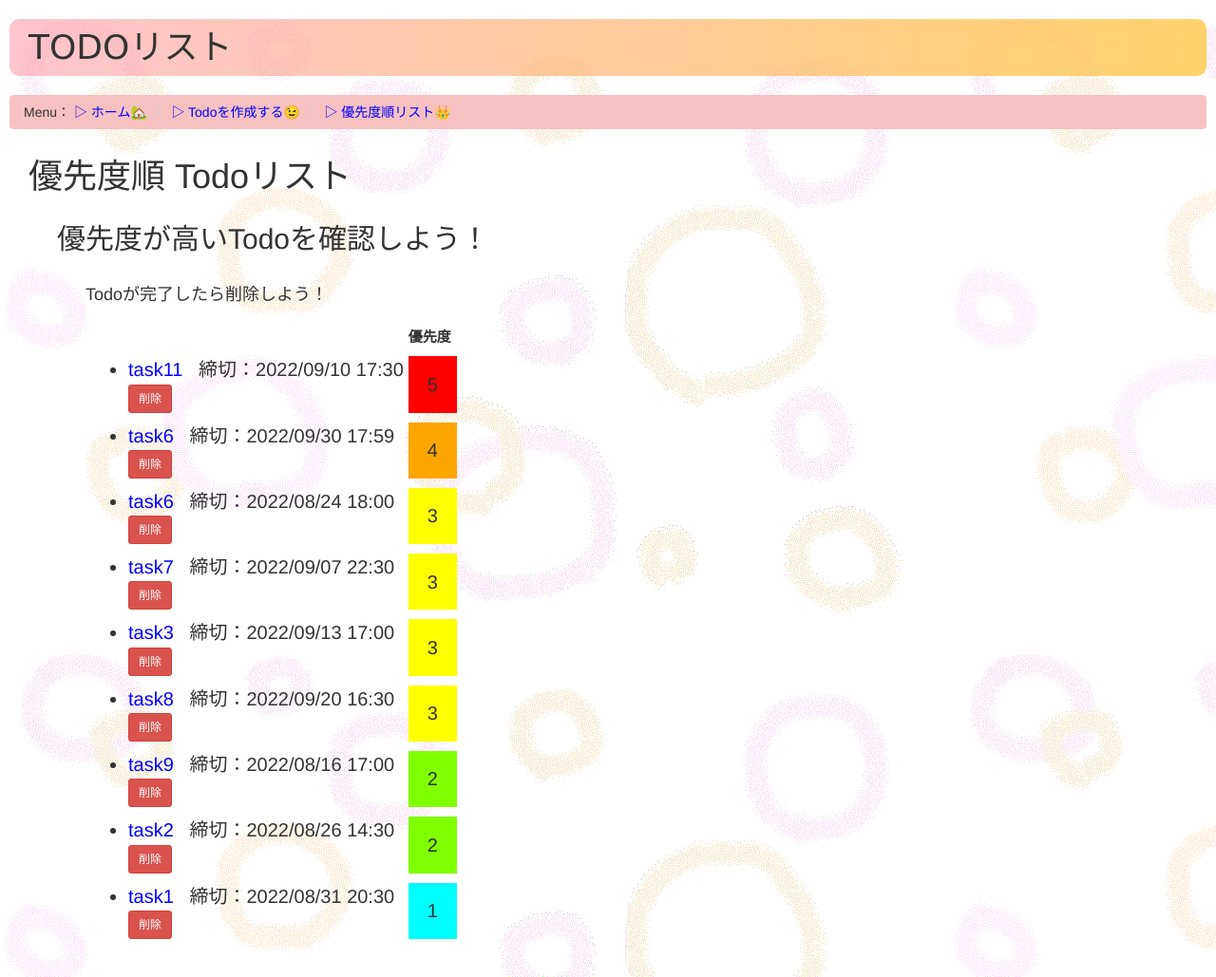
After one commit to chikuwa1/Todo, a Django app: page /todos/priolity_list/ in a window 1280 px wide. The commit adds this page. Shown: the whole page at 95% size. Run offline with Django 4.2, Linux system fonts and the light colour scheme; data comes from the database, SQL or seed files in the repository; some libraries are stand-ins or nearby versions.

Commit message:
added priolity_list

```diff
--- a/mysite/todos/static/todos/style.css
+++ b/mysite/todos/static/todos/style.css
@@ -29,7 +29,8 @@ div {
     /*上右下左*/
 }
 
-.nearest {
+.nearest,
+.priolity {
     font-size: 20px;
 }
 
@@ -48,3 +49,13 @@ div {
 .todo_detail {
     margin: 30px 0px 30px 30px;
 }
+
+.priolity {
+    border-collapse: separate;
+    border-spacing: 5px 10px;
+}
+
+th {
+    font-size: 15px;
+    height: 15px;
+}
--- a/mysite/todos/templates/todos/index.html
+++ b/mysite/todos/templates/todos/index.html
@@ -45,7 +45,7 @@
                     {% endfor %}
                 </ul>
                 {% else %}
-                <p> No todos! Let's create todos:) </p>
+                <p class="attention"> 作成されたTodoがありません。<br>新しいTodoを作成しましょう！ </p>
                 {% endif %}
             </div>
         </div>
--- /dev/null
+++ b/mysite/todos/templates/todos/priolity_list.html
@@ -0,0 +1,76 @@
+<!--優先度順のリストを表示する画面-->
+<!DOCTYPE html>
+<html lang="ja">
+
+<head>
+    <meta charset="utf-8">
+    {% load static %}
+
+    <link rel="stylesheet" href="https://maxcdn.bootstrapcdn.com/bootstrap/3.3.7/css/bootstrap.min.css">
+    <script src="https://ajax.googleapis.com/ajax/libs/jquery/3.2.0/jquery.min.js"></script>
+    <script src="https://maxcdn.bootstrapcdn.com/bootstrap/3.3.7/js/bootstrap.min.js"></script>
+
+    <link rel="stylesheet" type="text/css" href="{% static 'todos/style.css' %}">
+
+    <title>TODOリスト</title>
+</head>
+
+<body>
+    <h1 class="title">TODOリスト</h1>
+
+    <ul class="breadcrumb">
+        Menu：
+        <li><a href="{% url 'todos:index'%}">▷ ホーム🏡</a></li>
+        <li><a href="{% url 'todos:create'%}"> ▷ Todoを作成する😉</a></li>
+        <li><a href="{% url 'todos:priolity'%}"> ▷ 優先度順リスト👑</a></li>
+    </ul>
+    <div>
+        <h1 class="menu">優先度順 Todoリスト</h1>
+        <div>
+            <h2>優先度が高いTodoを確認しよう！</h2>
+            <div>
+                <p class="sentence">Todoが完了したら削除しよう！</p>
+                {% if priolity_todo_list == false %}
+                <p class="attention"> 作成されたTodoがありません。<br>新しいTodoを作成しましょう！ </p>
+                {% else %}
+                <ul>
+                    <table class="priolity">
+                        <tr>
+                            <th></th>
+                            <th>優先度</th>
+                        </tr>
+                        {% for todo in priolity_todo_list %}
+                        <tr>
+                            <td width="85%">
+                                <li class="priolity"><a href="{% url 'todos:detail' todo.id %}" data-toggle="tooltip"
+                                        data-placement="bottom" title="Todoの内容・詳細へ">{{ todo.name }}
+                                    </a>
+                                    &nbsp;
+                                    締切：{{ todo.deadline | date:'Y/m/d H:i' }}</li>
+                                <form action="{% url 'todos:delete_alert' todo.id %}" method="post">
+                                    {% csrf_token %}
+                                    <input type="submit" class="btn btn-danger btn-sm" value="削除">
+                                </form>
+                            </td>
+                            {% if todo.priolity == 5 %}
+                            <td align="center" bgcolor="red">{{ todo.priolity }}</td>
+                            {% elif todo.priolity == 4 %}
+                            <td align="center" bgcolor="orange">{{ todo.priolity }}</td>
+                            {% elif todo.priolity == 3 %}
+                            <td align="center" bgcolor="yellow">{{ todo.priolity }}</td>
+                            {% elif todo.priolity == 2 %}
+                            <td align="center" bgcolor="chartreuse">{{ todo.priolity }}</td>
+                            {% else %}
+                            <td align="center" bgcolor="cyan">{{ todo.priolity }}</td>
+                            {% endif %}
+                        </tr>
+                        {% endfor %}
+                    </table>
+                </ul>
+                {% endif %}
+            </div>
+        </div>
+    </div>
+</body>
+
+</html>
--- a/mysite/todos/urls.py
+++ b/mysite/todos/urls.py
@@ -14,6 +14,7 @@ urlpatterns = [
     path('<int:todo_id>/delete/', views.delete, name='delete'),
     path('', views.IndexView.as_view(), name='index'),
     path('<int:pk>/detail/', views.DetailView.as_view(), name='detail'),
+    path('priolity_list/', views.priolityList, name='priolity'),
     # path('create/', views.CreateView.as_view(), name='create'),
     # path('<int:task_id>/completion/', views.CompleteView.as_view(),name='completion'),
     # path('end/', views.EndView.as_view(), name='end'),
--- a/mysite/todos/views.py
+++ b/mysite/todos/views.py
@@ -4,8 +4,9 @@ from django.shortcuts import get_object_or_404, render, redirect
 from django.urls import reverse
 from django.views import generic
 from .models import Todo
+
 from django.utils import timezone
-
+from itertools import chain
 import datetime
 
 # 締め切り順にTodoリストを表示する機能
@@ -23,6 +24,27 @@ class IndexView(generic.ListView):
 
     def get_queryset(self):
         return Todo.objects.order_by('deadline')
+
+def priolityList(request):
+    priolity5_todo_list = Todo.objects.filter(priolity=5).order_by('deadline')
+    priolity4_todo_list = Todo.objects.filter(priolity=4).order_by('deadline')
+    priolity3_todo_list = Todo.objects.filter(priolity=3).order_by('deadline')
+    priolity2_todo_list = Todo.objects.filter(priolity=2).order_by('deadline')
+    priolity1_todo_list = Todo.objects.filter(priolity=1).order_by('deadline')
+
+    priolity_todo_list =list(chain(
+        priolity5_todo_list,
+        priolity4_todo_list,
+        priolity3_todo_list,
+        priolity2_todo_list,
+        priolity1_todo_list
+    ))
+    template = loader.get_template('todos/priolity_list.html')
+    context = {
+        'priolity_todo_list': priolity_todo_list,
+    }
+    return HttpResponse(template.render(context, request))
+
 
 # #Todoの詳細を表示する機能
 # def detail(request, todo_id):
```
